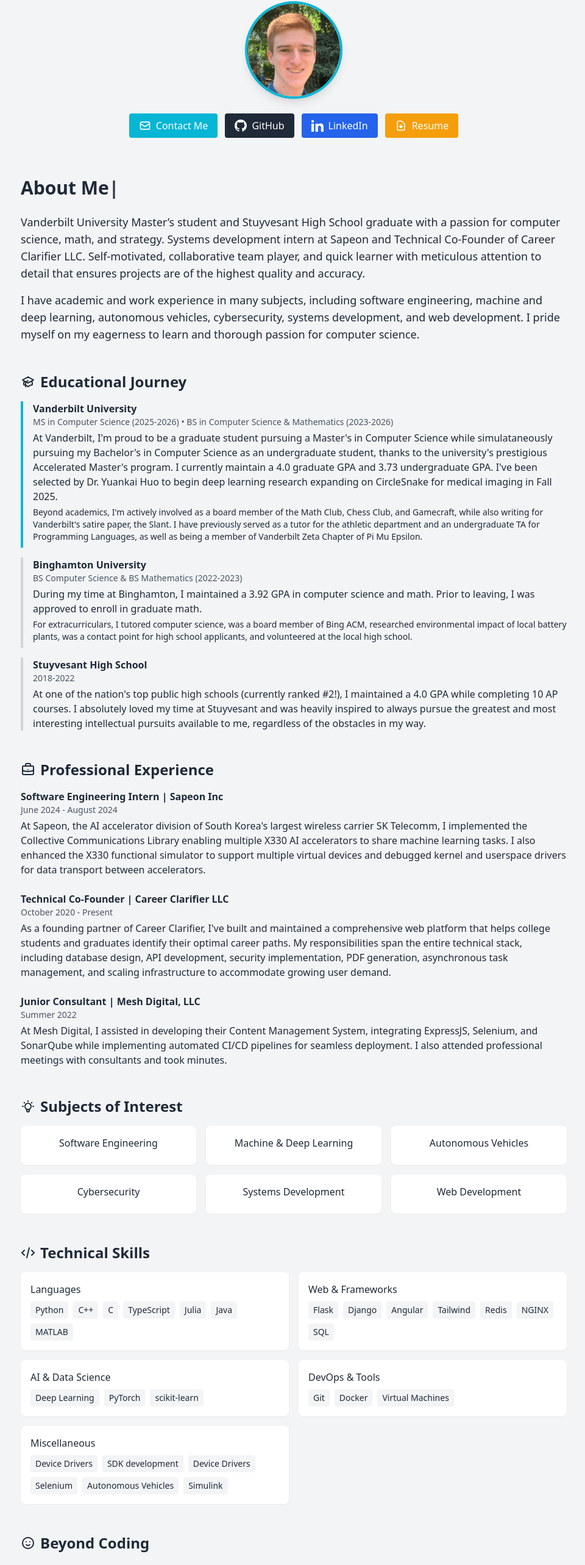
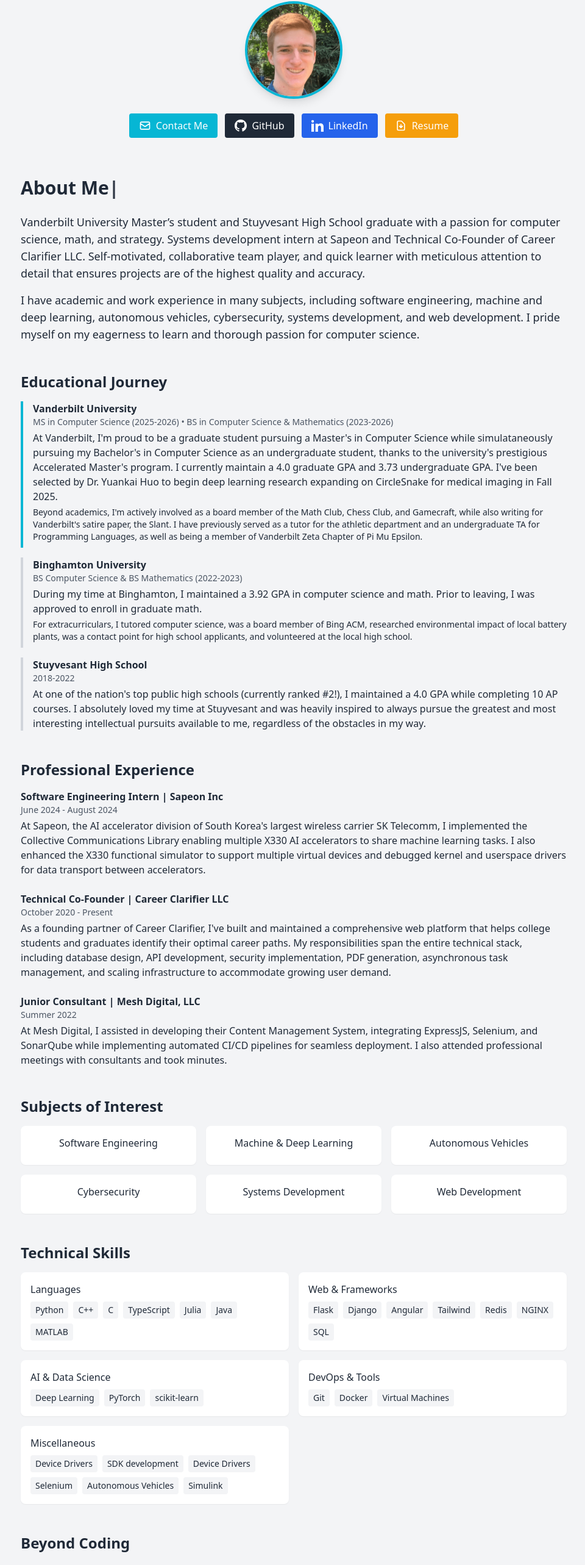
Before and after one commit to MaretRudAul/personal_portfolio, a Next.js app: page /about in a window 1280 px wide. Shown: the part 174-2740 px from the top of the page at 61% size, without its empty margins (158-1118 px from the left). Built offline with nearby package versions, Linux system fonts and the light colour scheme.

Commit message:
Made About page more professional

```diff
--- a/src/components/About.tsx
+++ b/src/components/About.tsx
@@ -100,11 +100,11 @@
       {/* Education */}
       <div className="mt-12 animate-fadeIn" style={{ animationDelay: '200ms' }}>
         <h3 className="text-2xl font-semibold mb-4 flex items-center">
-          <svg xmlns="http://www.w3.org/2000/svg" className="h-6 w-6 mr-2" fill="none" viewBox="0 0 24 24" stroke="currentColor">
+          {/* <svg xmlns="http://www.w3.org/2000/svg" className="h-6 w-6 mr-2" fill="none" viewBox="0 0 24 24" stroke="currentColor">
             <path d="M12 14l9-5-9-5-9 5 9 5z" />
             <path d="M12 14l6.16-3.422a12.083 12.083 0 01.665 6.479A11.952 11.952 0 0012 20.055a11.952 11.952 0 00-6.824-2.998 12.078 12.078 0 01.665-6.479L12 14z" />
             <path strokeLinecap="round" strokeLinejoin="round" strokeWidth={2} d="M12 14l9-5-9-5-9 5 9 5zm0 0l6.16-3.422a12.083 12.083 0 01.665 6.479A11.952 11.952 0 0012 20.055a11.952 11.952 0 00-6.824-2.998 12.078 12.078 0 01.665-6.479L12 14zm-4 6v-7.5l4-2.222" />
-          </svg>
+          </svg> */}
           Educational Journey
         </h3>
 
@@ -153,9 +153,9 @@
       {/* Professional Experience */}
       <div className="mt-12 animate-fadeIn" style={{ animationDelay: '400ms' }}>
         <h3 className="text-2xl font-semibold mb-4 flex items-center">
-          <svg xmlns="http://www.w3.org/2000/svg" className="h-6 w-6 mr-2" fill="none" viewBox="0 0 24 24" stroke="currentColor">
+          {/* <svg xmlns="http://www.w3.org/2000/svg" className="h-6 w-6 mr-2" fill="none" viewBox="0 0 24 24" stroke="currentColor">
             <path strokeLinecap="round" strokeLinejoin="round" strokeWidth={2} d="M21 13.255A23.931 23.931 0 0112 15c-3.183 0-6.22-.62-9-1.745M16 6V4a2 2 0 00-2-2h-4a2 2 0 00-2 2v2m4 6h.01M5 20h14a2 2 0 002-2V8a2 2 0 00-2-2H5a2 2 0 00-2 2v10a2 2 0 002 2z" />
-          </svg>
+          </svg> */}
           Professional Experience
         </h3>
 
@@ -197,9 +197,9 @@
       {/* Subjects of Interest */}
       <div className="mt-12 animate-fadeIn" style={{ animationDelay: '500ms' }}>
         <h3 className="text-2xl font-semibold mb-4 flex items-center">
-          <svg xmlns="http://www.w3.org/2000/svg" className="h-6 w-6 mr-2" fill="none" viewBox="0 0 24 24" stroke="currentColor">
+          {/* <svg xmlns="http://www.w3.org/2000/svg" className="h-6 w-6 mr-2" fill="none" viewBox="0 0 24 24" stroke="currentColor">
             <path strokeLinecap="round" strokeLinejoin="round" strokeWidth={2} d="M9.663 17h4.673M12 3v1m6.364 1.636l-.707.707M21 12h-1M4 12H3m3.343-5.657l-.707-.707m2.828 9.9a5 5 0 117.072 0l-.548.547A3.374 3.374 0 0014 18.469V19a2 2 0 11-4 0v-.531c0-.895-.356-1.754-.988-2.386l-.548-.547z" />
-          </svg>
+          </svg> */}
           Subjects of Interest
         </h3>
 
@@ -251,9 +251,9 @@
       {/* Technical Skills */}
       <div className="mt-12 animate-fadeIn" style={{ animationDelay: '600ms' }}>
         <h3 className="text-2xl font-semibold mb-4 flex items-center">
-          <svg xmlns="http://www.w3.org/2000/svg" className="h-6 w-6 mr-2" fill="none" viewBox="0 0 24 24" stroke="currentColor">
+          {/* <svg xmlns="http://www.w3.org/2000/svg" className="h-6 w-6 mr-2" fill="none" viewBox="0 0 24 24" stroke="currentColor">
             <path strokeLinecap="round" strokeLinejoin="round" strokeWidth={2} d="M10 20l4-16m4 4l4 4-4 4M6 16l-4-4 4-4" />
-          </svg>
+          </svg> */}
           Technical Skills
         </h3>
 
@@ -318,9 +318,9 @@
       {/* Personal Interests */}
       <div className="mt-12 animate-fadeIn" style={{ animationDelay: '800ms' }}>
         <h3 className="text-2xl font-semibold mb-4 flex items-center">
-          <svg xmlns="http://www.w3.org/2000/svg" className="h-6 w-6 mr-2" fill="none" viewBox="0 0 24 24" stroke="currentColor">
+          {/* <svg xmlns="http://www.w3.org/2000/svg" className="h-6 w-6 mr-2" fill="none" viewBox="0 0 24 24" stroke="currentColor">
             <path strokeLinecap="round" strokeLinejoin="round" strokeWidth={2} d="M14.828 14.828a4 4 0 01-5.656 0M9 10h.01M15 10h.01M21 12a9 9 0 11-18 0 9 9 0 0118 0z" />
-          </svg>
+          </svg> */}
           Beyond Coding
         </h3>
 
@@ -357,10 +357,10 @@
       {/* Hobbies Section */}
       <div className="mt-12 animate-fadeIn" style={{ animationDelay: '900ms' }}>
         <h3 className="text-2xl font-semibold mb-4 flex items-center">
-          <svg xmlns="http://www.w3.org/2000/svg" className="h-6 w-6 mr-2" fill="none" viewBox="0 0 24 24" stroke="currentColor">
+          {/* <svg xmlns="http://www.w3.org/2000/svg" className="h-6 w-6 mr-2" fill="none" viewBox="0 0 24 24" stroke="currentColor">
             <path strokeLinecap="round" strokeLinejoin="round" strokeWidth={2} d="M14.752 11.168l-3.197-2.132A1 1 0 0010 9.87v4.263a1 1 0 001.555.832l3.197-2.132a1 1 0 000-1.664z" />
             <path strokeLinecap="round" strokeLinejoin="round" strokeWidth={2} d="M21 12a9 9 0 11-18 0 9 9 0 0118 0z" />
-          </svg>
+          </svg> */}
           Hobbies & Activities
         </h3>
 
@@ -385,9 +385,9 @@
       {/* Volunteering Section */}
       <div className="mt-12 animate-fadeIn" style={{ animationDelay: '1000ms' }}>
         <h3 className="text-2xl font-semibold mb-4 flex items-center">
-          <svg xmlns="http://www.w3.org/2000/svg" className="h-6 w-6 mr-2" fill="none" viewBox="0 0 24 24" stroke="currentColor">
+          {/* <svg xmlns="http://www.w3.org/2000/svg" className="h-6 w-6 mr-2" fill="none" viewBox="0 0 24 24" stroke="currentColor">
             <path strokeLinecap="round" strokeLinejoin="round" strokeWidth={2} d="M4.318 6.318a4.5 4.5 0 000 6.364L12 20.364l7.682-7.682a4.5 4.5 0 00-6.364-6.364L12 7.636l-1.318-1.318a4.5 4.5 0 00-6.364 0z" />
-          </svg>
+          </svg> */}
           Volunteering
         </h3>
 
```
